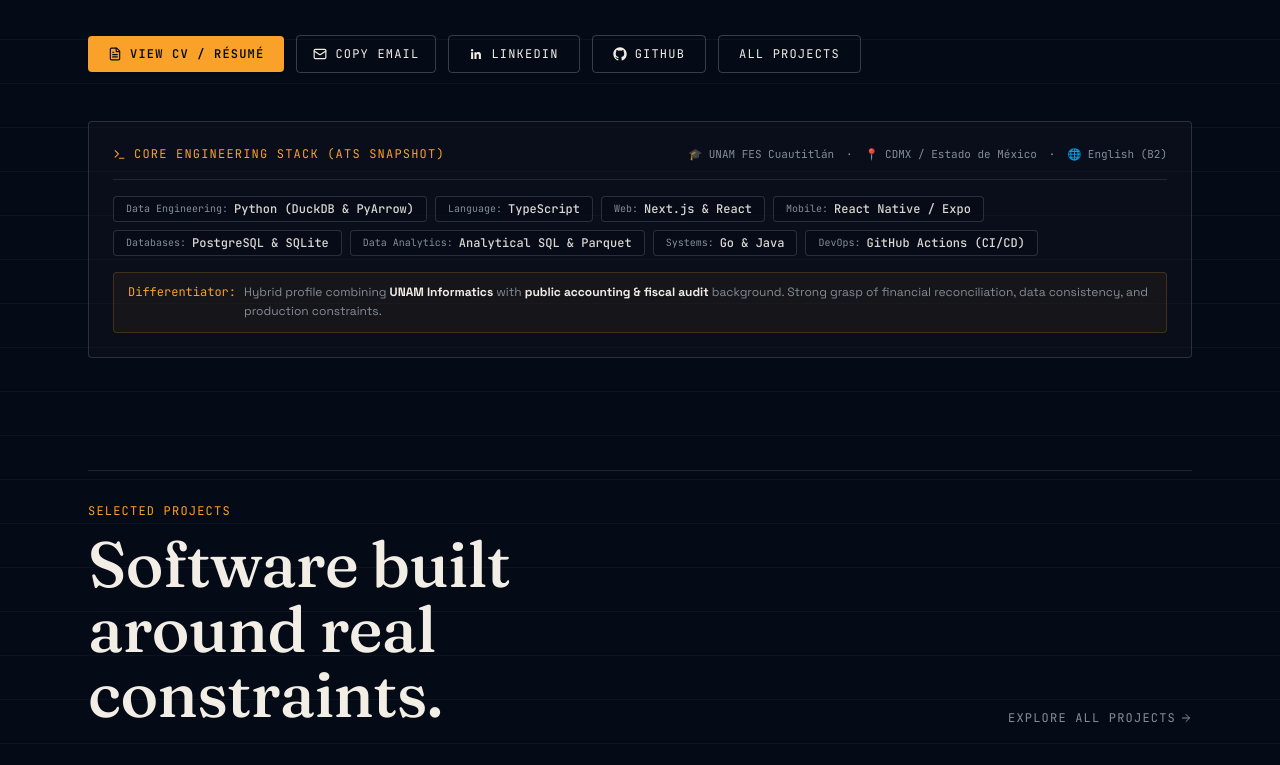
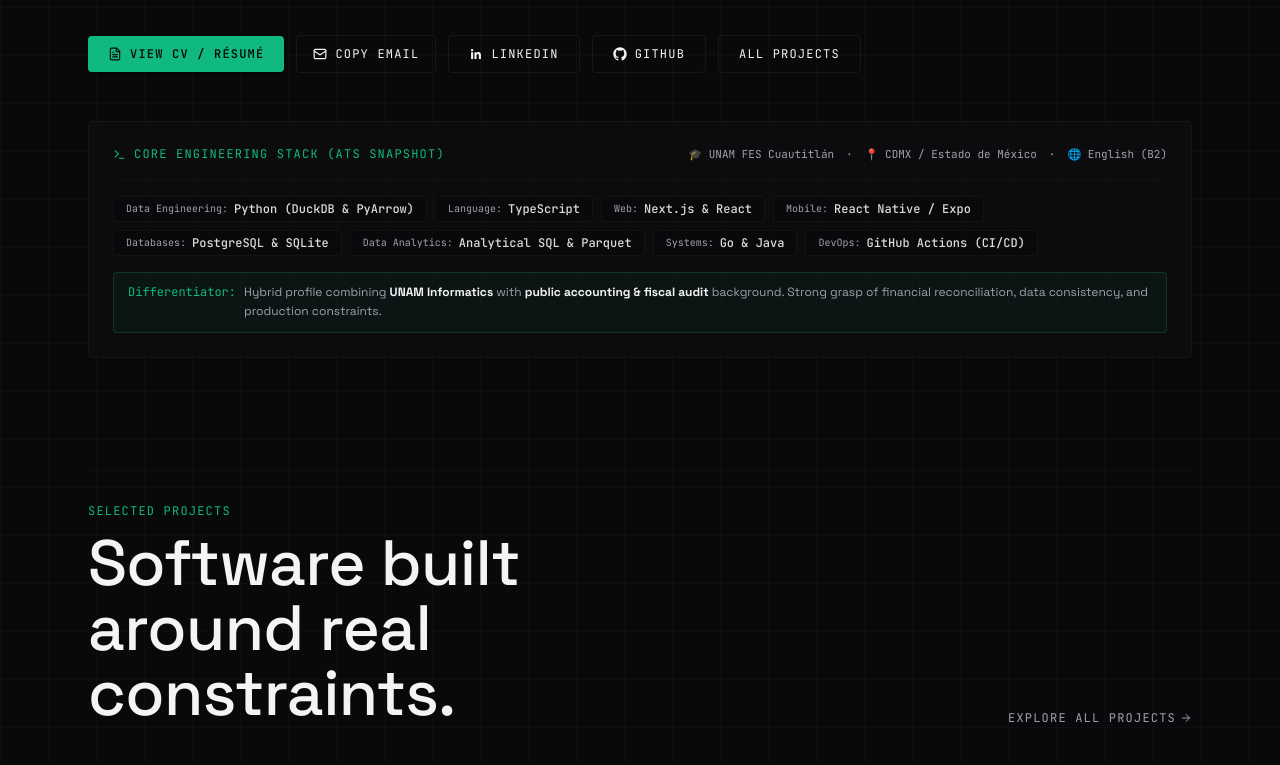
Before and after one commit to iamhuitron/portfolio, a Next.js app: page / in a window 1280 px wide. Shown: the part 665-1430 px from the top of the page. Built offline with nearby package versions, Linux system fonts and the light colour scheme; no server answers.

Commit message:
style: align portfolio design tokens and typography with XAOL Studio Swiss aesthetic

```diff
--- a/app/globals.css
+++ b/app/globals.css
@@ -11,18 +11,18 @@
    this site shows off.
 ------------------------------------------------------------------------ */
 @theme {
-  --color-ink: oklch(15% 0.025 258);
-  --color-ink-soft: oklch(20% 0.026 258);
-  --color-paper: oklch(95% 0.012 85);
-  --color-muted: oklch(64% 0.02 258);
-  --color-line: oklch(55% 0.02 258);
+  --color-ink: #09090b;
+  --color-ink-soft: #121215;
+  --color-paper: #f4f4f5;
+  --color-muted: #a1a1aa;
+  --color-line: #27272a;
 
-  --color-marigold: oklch(78% 0.16 68);
-  --color-cobalt: oklch(70% 0.14 238);
-  --color-plum: oklch(66% 0.17 322);
-  --color-verdigris: oklch(75% 0.13 162);
+  --color-marigold: #10b981;
+  --color-cobalt: #38bdf8;
+  --color-plum: #a78bfa;
+  --color-verdigris: #10b981;
 
-  --color-accent: var(--color-marigold);
+  --color-accent: #10b981;
 
   --ease-signature: cubic-bezier(0.16, 1, 0.3, 1);
 }
@@ -31,23 +31,23 @@
    at runtime on <html> (see app/layout.tsx). "inline" tells Tailwind to
    reference those variables directly instead of copying a static value. */
 @theme inline {
-  --font-display: var(--font-fraunces);
+  --font-display: var(--font-space-grotesk);
   --font-sans: var(--font-space-grotesk);
   --font-mono: var(--font-jetbrains-mono);
 }
 
-/* Per-page accent. Each layout.tsx sets data-theme on a wrapper div. */
+/* Per-page accent */
 [data-theme="home"] {
-  --color-accent: var(--color-marigold);
+  --color-accent: #10b981;
 }
 [data-theme="projects"] {
-  --color-accent: var(--color-cobalt);
+  --color-accent: #38bdf8;
 }
 [data-theme="about"] {
-  --color-accent: var(--color-plum);
+  --color-accent: #a78bfa;
 }
 [data-theme="contact"] {
-  --color-accent: var(--color-verdigris);
+  --color-accent: #10b981;
 }
 
 @layer base {
@@ -68,16 +68,19 @@
     text-rendering: optimizeLegibility;
   }
 
-  /* Faint ruled-ledger texture, ambient across every page. Kept low-
-     contrast on purpose — it's texture, not a pattern to notice. */
+  /* Subtle technical grid matching XAOL blueprint aesthetic */
   body {
-    background-image: repeating-linear-gradient(
+    background-image: linear-gradient(
+      to right,
+      rgba(39, 39, 42, 0.2) 1px,
+      transparent 1px
+    ),
+    linear-gradient(
       to bottom,
-      oklch(55% 0.02 258 / 0.08) 0px,
-      oklch(55% 0.02 258 / 0.08) 1px,
-      transparent 1px,
-      transparent 44px
+      rgba(39, 39, 42, 0.2) 1px,
+      transparent 1px
     );
+    background-size: 48px 48px;
   }
 
   ::selection {
--- a/components/sections/Hero.tsx
+++ b/components/sections/Hero.tsx
@@ -42,7 +42,7 @@ export function Hero() {
 
       <motion.div {...fadeUp(0.1)} className="mb-7 flex flex-wrap items-center gap-3">
         <p className="font-mono text-xs uppercase tracking-widest text-accent">
-          Full-Stack &amp; Mobile Developer · UNAM Informatics
+          Software &amp; Data Engineer · Co-Founder @ XAOL Studio · UNAM
         </p>
         <div className="inline-flex items-center gap-2 rounded-sm border border-emerald-500/30 bg-emerald-500/10 px-2.5 py-1 font-mono text-xs uppercase tracking-widest text-emerald-400">
           <span className="h-1.5 w-1.5 rounded-full bg-emerald-400" />
```
